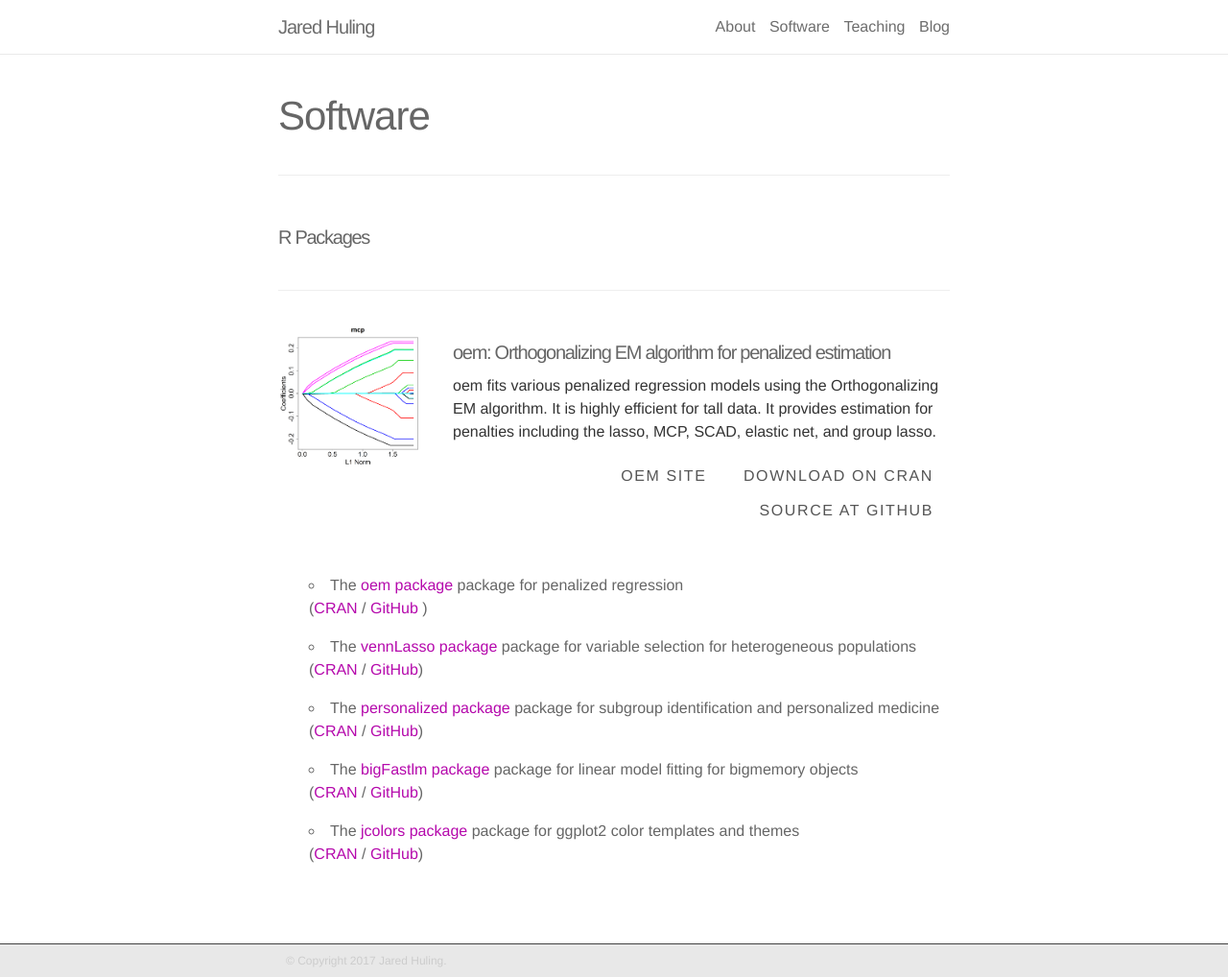
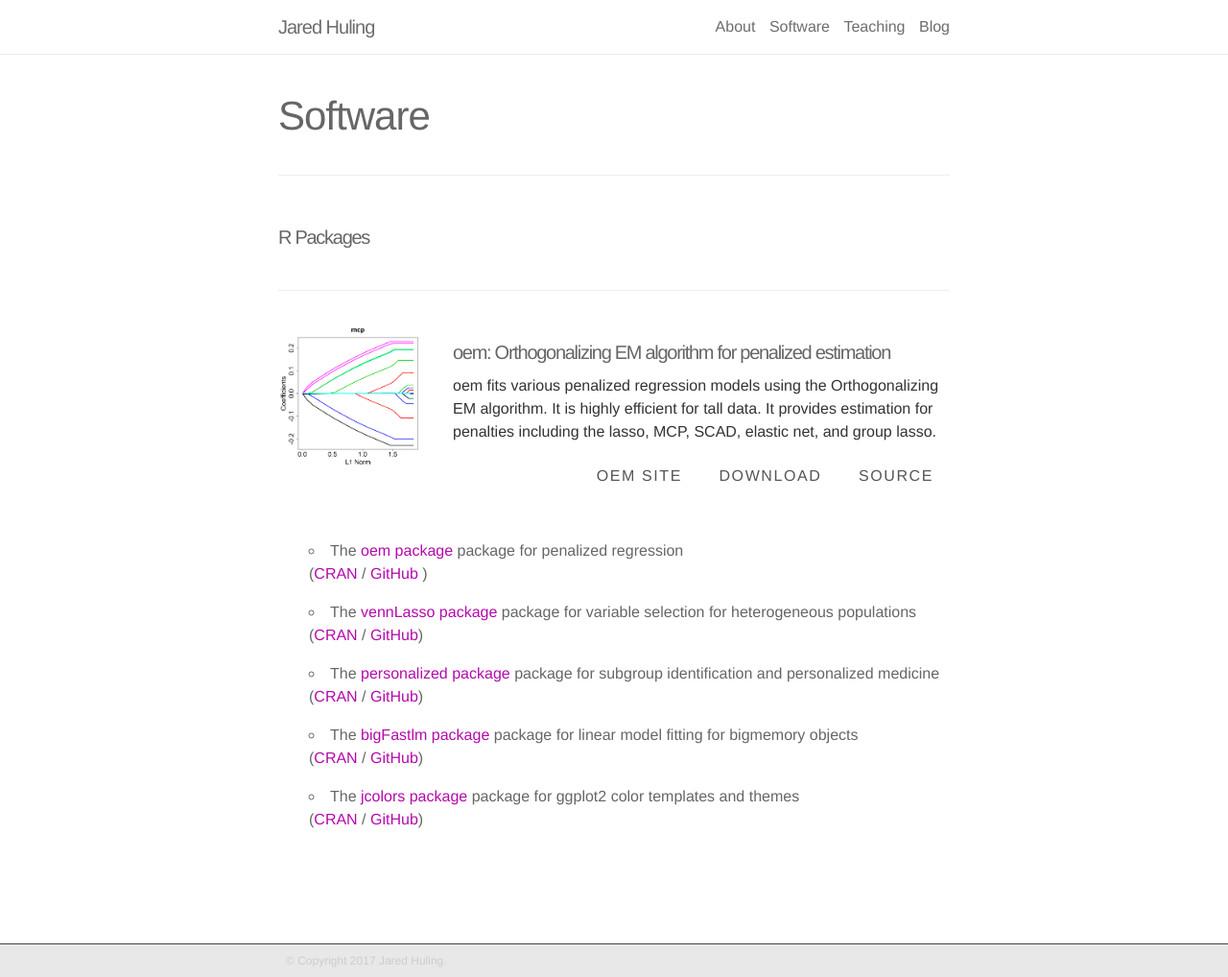
Before and after one commit to jaredhuling/jaredhuling.github.io, a Jekyll site: the page built from _pages/software.md, in a window 1280 px wide and 1018 px high. Shown: the whole window at 96% size. Built offline with Jekyll 4.4.1, drawn with Linux system fonts in a browser that asks for light colours; nearby versions of some CDN libraries.

Commit message:
simplify

```diff
--- a/_pages/software.md
+++ b/_pages/software.md
@@ -27,8 +27,8 @@ permalink: /software/
 
         <p align="right">
           <a href="http://casualinference.org/oem/" class="button">OEM Site</a>
-          <a href="https://cran.r-project.org/package=oem" class="button">Download on CRAN</a>
-          <a href="https://github.com/jaredhuling/oem" class="button">Source at GitHub</a>
+          <a href="https://cran.r-project.org/package=oem" class="button">Download</a>
+          <a href="https://github.com/jaredhuling/oem" class="button">Source</a>
         </p>
 
       </div>
```
